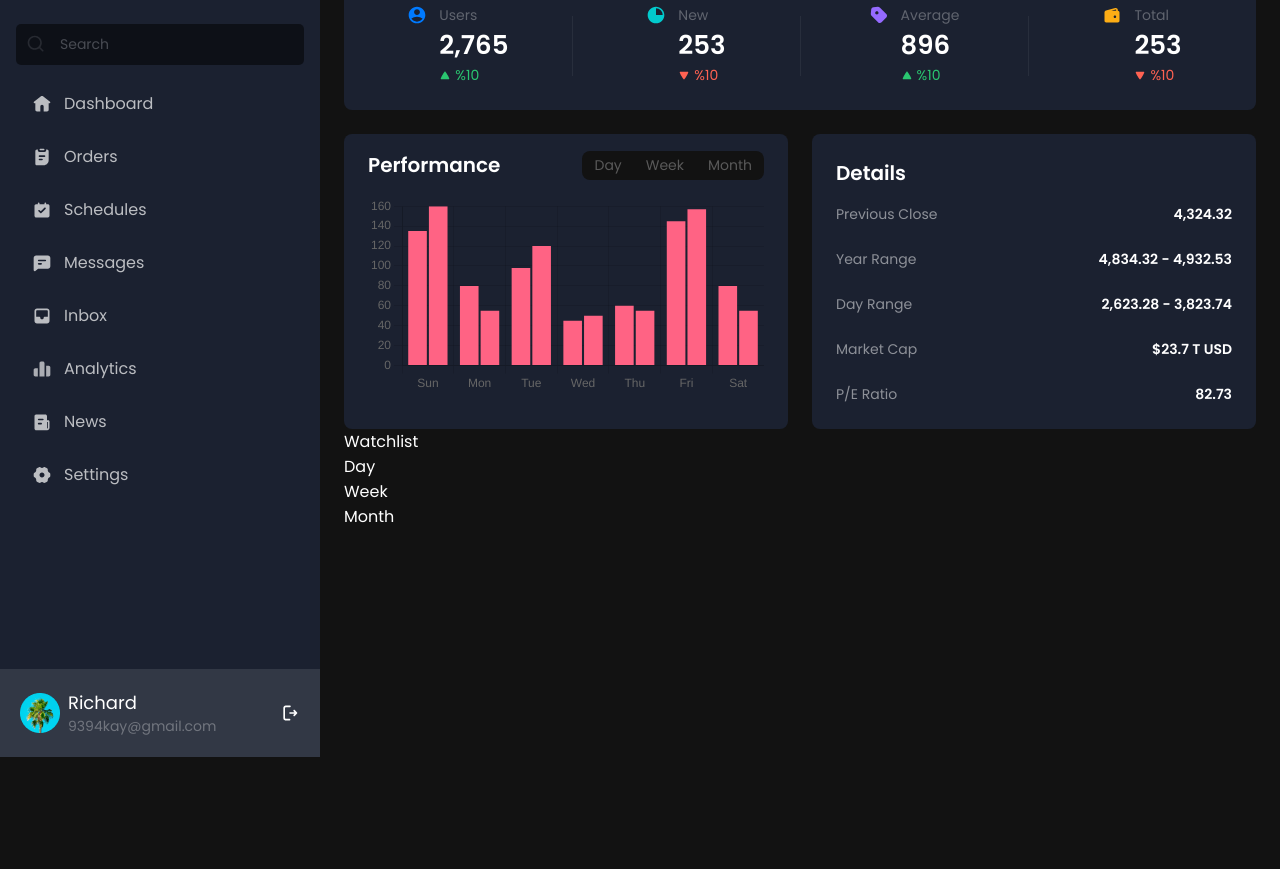
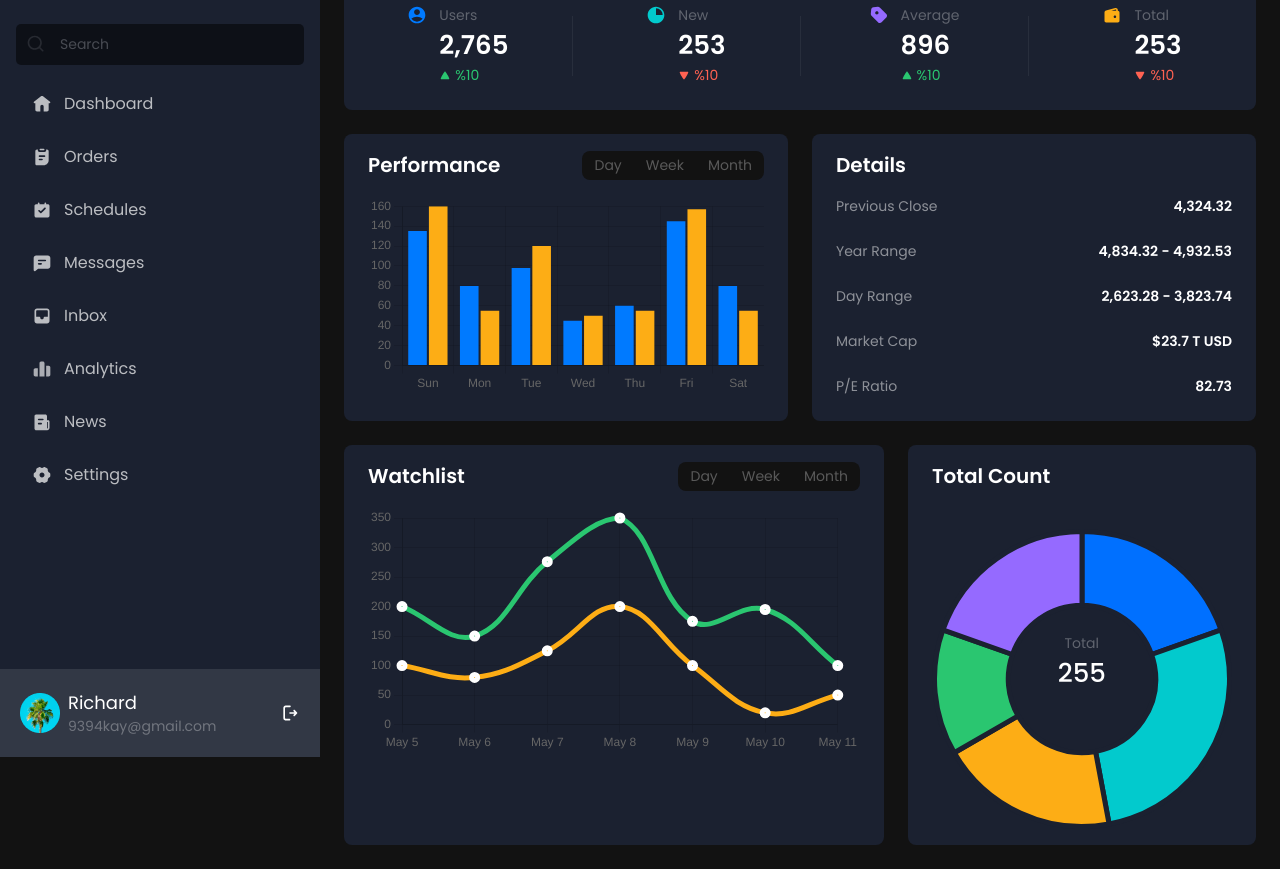
Before and after one commit to mohankurnia/mingcute-admin-dashboard, a website: page index.html in a window 1280 px wide. Shown: the part 43-912 px from the top of the page. Before the commit the page ends 800 px from the top, so only its background shows below. Drawn offline with nearby package versions, Linux system fonts and the light colour scheme.

Commit message:
feat: watchlist-and-total-count-section

```diff
--- a/index.html
+++ b/index.html
@@ -189,7 +189,14 @@
         </section>
         <!-- Total Count Section -->
         <section class="total-count">
-
+          <p class="total-count__title">Total Count</p>
+          <div class="total-count__chart">
+            <canvas id="js-total-count__chart"></canvas>
+          </div>
+          <div class="total-count__desc">
+            <p class="total-count__desc__text">Total</p>
+            <p class="total-count__desc__value">255</p>
+          </div>
         </section>
       </section>
     </section>
--- a/js/script.js
+++ b/js/script.js
@@ -13,14 +13,12 @@ const performanceData = {
   labels: performanceLabels,
   datasets: [{
     label: 'My First dataset',
-    backgroundColor: 'rgb(255, 99, 132)',
-    borderColor: 'rgb(255, 99, 132)',
+    backgroundColor: 'rgb(0, 122, 255)',
     data: [135, 80, 98, 45, 60, 145, 80],
   },
   {
     label: 'My Second dataset',
-    backgroundColor: 'rgb(255, 99, 132)',
-    borderColor: 'rgb(255, 99, 132)',
+    backgroundColor: 'rgb(253, 173, 21)',
     data: [160, 55, 120, 50, 55, 157, 55],
   }]
 };
@@ -34,11 +32,21 @@ const performanceConfig = {
       legend: {
         display: false
       },
-      scales: {
-        y: {
-          ticks: {
-
+      tooltip: {
+        yAlign: 'bottom',
+        displayColors: false,
+        callbacks: {
+          label: function(context) {
+            let label = context.parsed.y;
+            return label;
           }
+        },
+        titleFont: {
+          weight: 'normal',
+        },
+        bodyFont: {
+          size: 20,
+          weight: 'bold'
         }
       }
     }
@@ -49,3 +57,137 @@ const performanceChart = new Chart(
   document.getElementById('js-performance__chart'),
   performanceConfig
 );
+
+// Watchlist Chart
+const watchlistLabels = [
+  'May 5',
+  'May 6',
+  'May 7',
+  'May 8',
+  'May 9',
+  'May 10',
+  'May 11'
+];
+
+const watchlistData = {
+  labels: watchlistLabels,
+  datasets: [{
+    label: 'My First dataset',
+    backgroundColor: 'rgb(42, 198, 112)',
+    borderColor: 'rgb(42, 198, 112)',
+    data: [200, 150, 276, 350, 175, 195, 100],
+    tension: 0.4,
+    borderWidth: 5,
+    pointHoverRadius: 6,
+    pointHoverBorderWidth: 3,
+    pointBorderColor: 'rgb(255, 255, 255)',
+  },
+  {
+    label: 'My Second dataset',
+    backgroundColor: 'rgb(253, 173, 21)',
+    borderColor: 'rgb(253, 173, 21)',
+    data: [100, 80, 125, 200, 100, 20, 50],
+    tension: 0.4,
+    borderWidth: 5,
+    pointHoverRadius: 6,
+    pointHoverBorderWidth: 3,
+    pointBorderColor: 'rgb(255, 255, 255)',
+  }]
+};
+
+const watchlistConfig = {
+  type: 'line',
+  data: watchlistData,
+  options: {
+    responsive: true,
+    plugins: {
+      legend: {
+        display: false
+      },
+      tooltip: {
+        yAlign: 'bottom',
+        displayColors: false,
+        callbacks: {
+          label: function(context) {
+            let label = context.parsed.y;
+            return label;
+          }
+        },
+        titleFont: {
+          weight: 'normal',
+        },
+        bodyFont: {
+          size: 20,
+          weight: 'bold'
+        }
+      }
+    }
+  },
+  elements: {
+    point: {
+      pointRadius: 4,
+      pointHoverRadius: 6
+    }
+  }
+};
+
+const watchlistChart = new Chart(
+  document.getElementById('js-watchlist__chart'),
+  watchlistConfig
+);
+
+// Total Count Chart
+const totalCountLabels = [
+  'Blue',
+  'Cyan',
+  'Yellow',
+  'Green',
+  'Purple'
+];
+
+const totalCountData = {
+  labels: totalCountLabels,
+  datasets: [{
+    label: 'My First dataset',
+    backgroundColor: [
+      'rgb(0, 112, 255)',
+      'rgb(2, 202, 205)',
+      'rgb(253, 173, 21)',
+      'rgb(42, 198, 112)',
+      'rgb(149, 106, 255)'
+    ],
+    data: [50, 70, 50, 35, 50]
+  }]
+};
+
+const totalCountConfig = {
+  type: 'doughnut',
+  data: totalCountData,
+  options: {
+    responsive: true,
+    plugins: {
+      legend: {
+        display: false
+      },
+      tooltip: {
+        yAlign: 'bottom',
+        displayColors: false,
+        bodyFont: {
+          size: 15,
+          weight: 'normal'
+        }
+      }
+    },
+    elements: {
+      arc: {
+        borderWidth: 5,
+        borderColor: '#1B2130',
+      }
+    }
+  }
+};
+
+const totalCountChart = new Chart(
+  document.getElementById('js-total-count__chart'),
+  totalCountConfig
+);
--- a/sass/_details.scss
+++ b/sass/_details.scss
@@ -2,7 +2,7 @@
   margin-top: 24px;
   background-color: $color-dark-2;
   border-radius: 8px;
-  padding: 24px 24px 0 24px;
+  padding: 16px 24px 0 24px;
   width: 100%;
 
   &__title {
--- /dev/null
+++ b/sass/_total-count.scss
@@ -0,0 +1,38 @@
+.total-count {
+  margin-top: 24px;
+  background-color: $color-dark-2;
+  border-radius: 8px;
+  padding: 16px 24px;
+  position: relative;
+
+  &__title {
+    font-size: 20px;
+    font-weight: 600;
+    color: $color-white;
+  }
+
+  &__chart {
+    margin-top: 38px;
+    display: flex;
+    align-items: center;
+  }
+
+  &__desc {
+    text-align: center;
+    position: absolute;
+    top: 47%;
+    left: 43%;
+
+    &__text {
+      font-size: 14px;
+      font-weight: 400;
+      color: rgba($color-white, .3);
+    }
+
+    &__value {
+      font-size: 26px;
+      font-weight: 500;
+      color: $color-white;
+    }
+  }
+}
--- /dev/null
+++ b/sass/_watchlist.scss
@@ -0,0 +1,47 @@
+.watchlist {
+  margin-top: 24px;
+  background-color: $color-dark-2;
+  border-radius: 8px;
+  padding: 16px 24px;
+  width: 100%;
+
+  &__header {
+    display: flex;
+    justify-content: space-between;
+    align-items: center;
+    margin-bottom: 16px;
+
+    &__title {
+      font-size: 20px;
+      font-weight: 600;
+      color: $color-white;
+    }
+
+    &__tabs {
+      display: flex;
+      align-items: center;
+      background-color: $color-dark-1;
+      border-radius: 8px;
+
+      &__tab {
+        padding: 4px 12px;
+        border-radius: 8px;
+        cursor: pointer;
+        font-size: 14px;
+        color: rgba($color-white, .3);
+        transition: all .2s;
+
+        &:hover {
+          background-color: $color-secondary;
+          color: $color-white;
+        }
+      }
+    }
+  }
+
+  &__chart {
+    #js-watchlist__chart {
+      width: 100%;
+    }
+  }
+}
--- a/sass/main.scss
+++ b/sass/main.scss
@@ -4,3 +4,5 @@
 @import "data";
 @import "performance";
 @import "details";
+@import "watchlist";
+@import "total-count";
```
Also changed, not shown: css/style.css.
